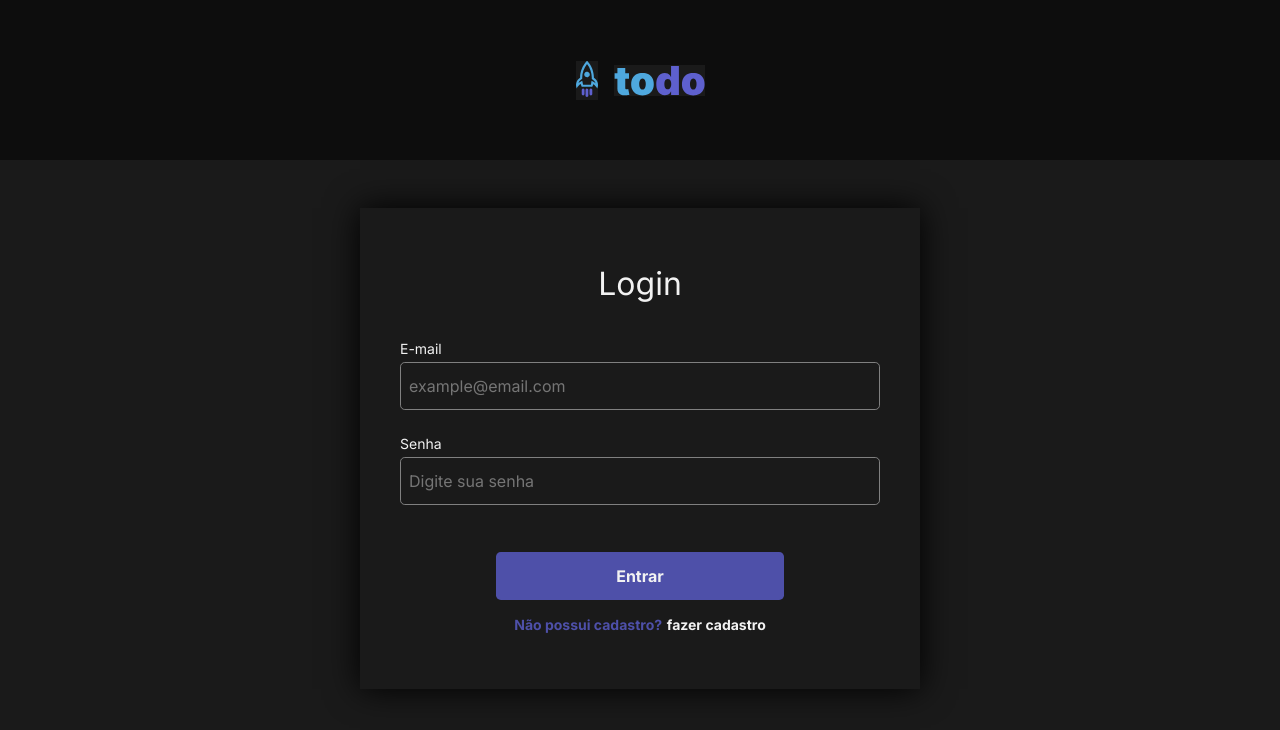
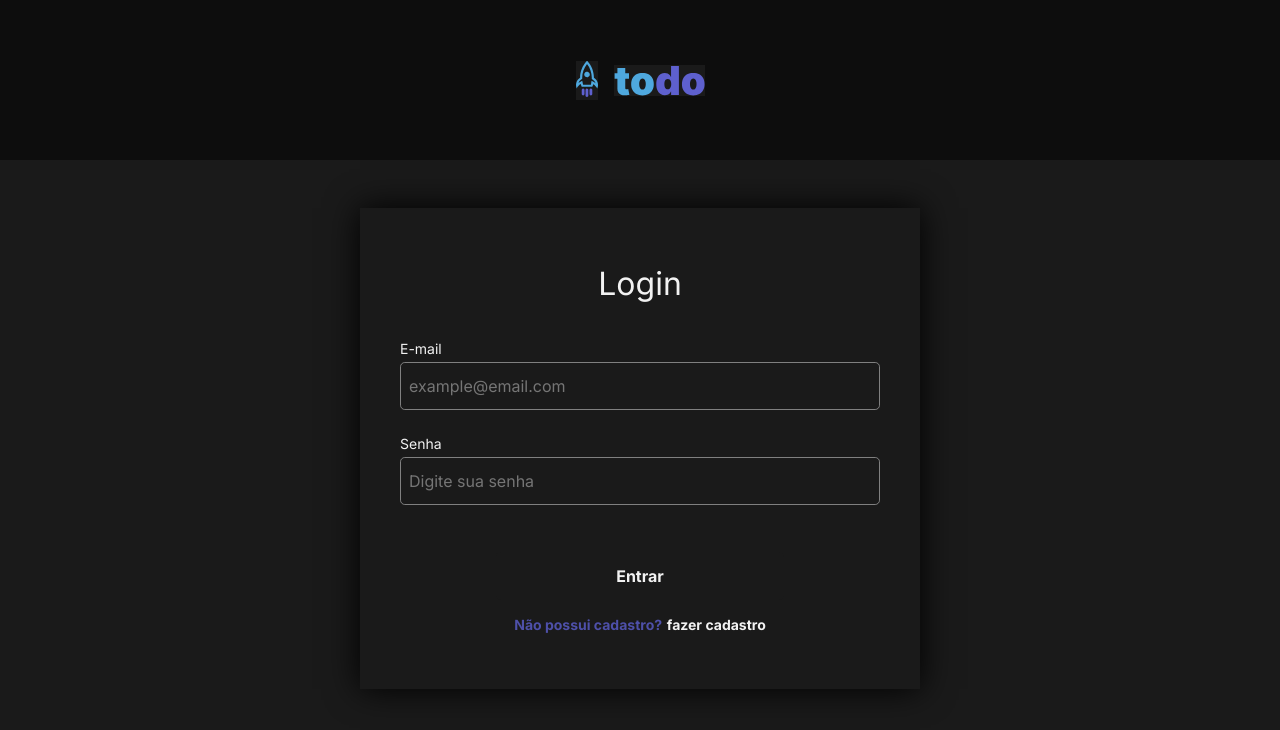
Before and after one commit to kaiomoreira-dev/app-todo, a React (Vite) app: page / in a window 1280 px wide. Shown: the top 730 px of the page. Built offline with nearby package versions, Linux system fonts and the light colour scheme.

Commit message:
fix: color all pages

```diff
--- a/src/global.css
+++ b/src/global.css
@@ -38,6 +38,7 @@ body, button, textarea, input{
     font-family: 'Inter', sans-serif;
     font-weight: 400;
     color: var(--gray-100);
+    background-color: var(--gray-600) !important;
     /* unidade de medida rem para se ajustar
     o tamanho da letra com o tamanho da view
     caso usuário alterar.
```
